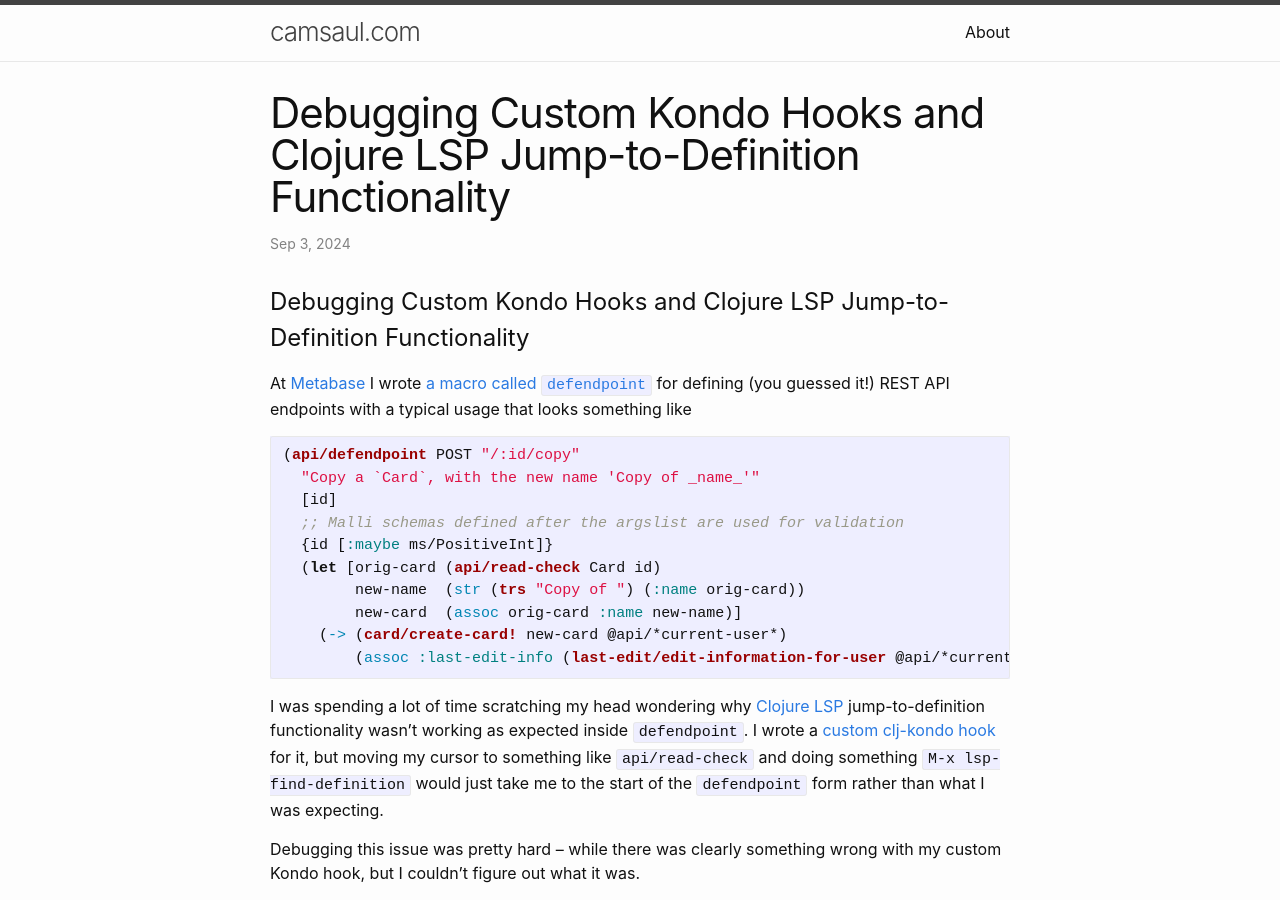
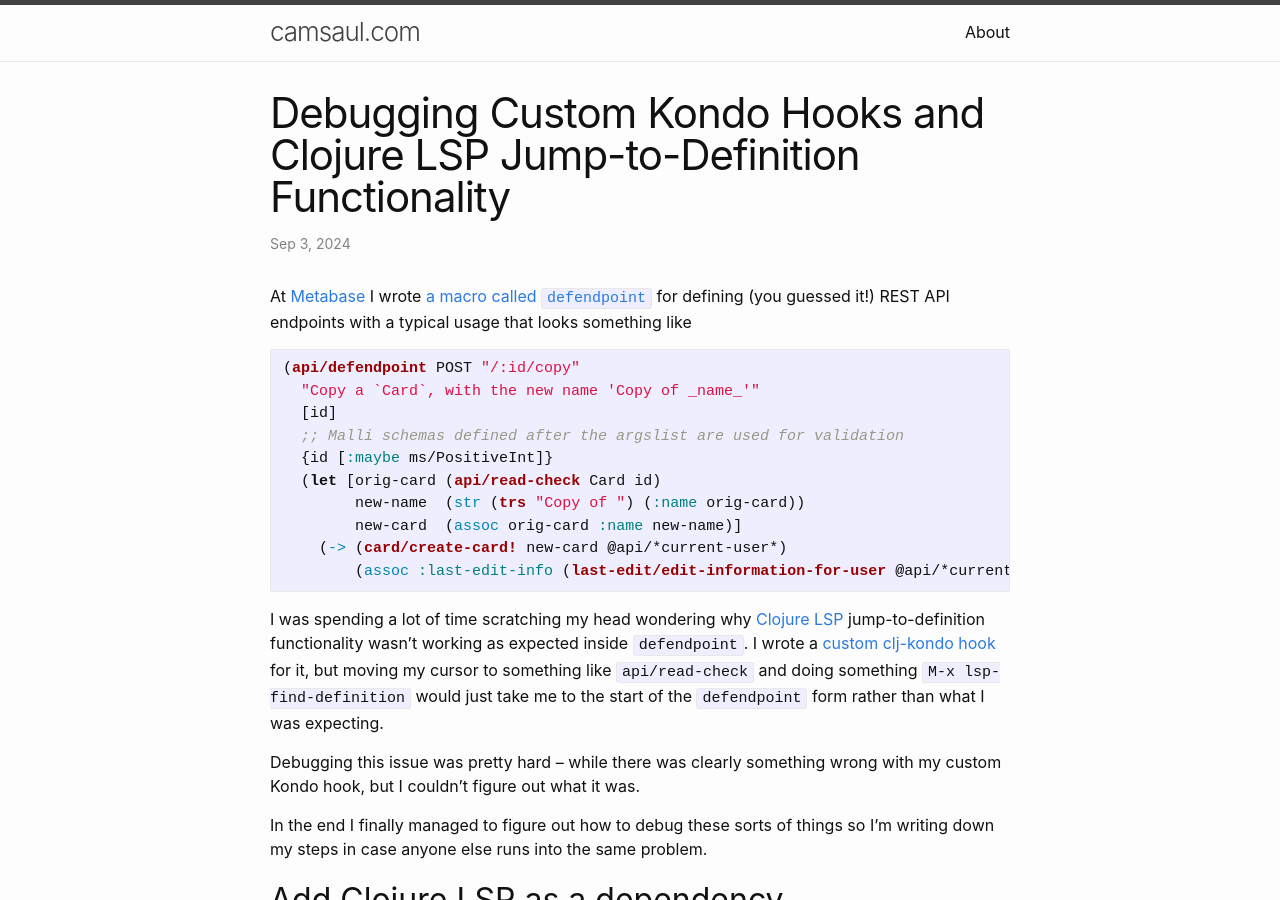
Before and after one commit to camsaul/camsaul.com, a Jekyll site: the page built from _posts/2024-09-04-debugging-clojure-lsp-jump-to-definition.markdown, in a window 1280 px wide and 900 px high. Built offline with Jekyll 4.4.1, drawn with Linux system fonts in a browser that asks for light colours; a script that is not in the unit is left out.

Commit message:
Remove duplicate title

```diff
--- a/_posts/2024-09-04-debugging-clojure-lsp-jump-to-definition.markdown
+++ b/_posts/2024-09-04-debugging-clojure-lsp-jump-to-definition.markdown
@@ -4,8 +4,6 @@ title:  "Debugging Custom Kondo Hooks and Clojure LSP Jump-to-Definition Functio
 date:   2024-09-03T15:13:00
 categories: clojure
 ---
-
-# Debugging Custom Kondo Hooks and Clojure LSP Jump-to-Definition Functionality
 
 At [Metabase](https://github.com/metabase/metabase) I wrote [a macro called
 `defendpoint`](https://github.com/metabase/metabase/blob/339ff2433d4a14f2d153d211746b75bf334f798b/src/metabase/api/common.clj#L384-L417)
```
